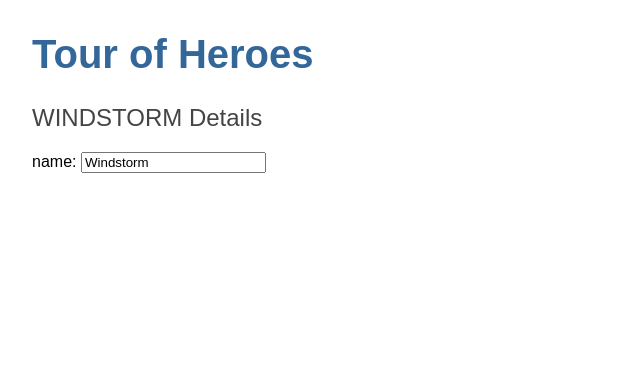
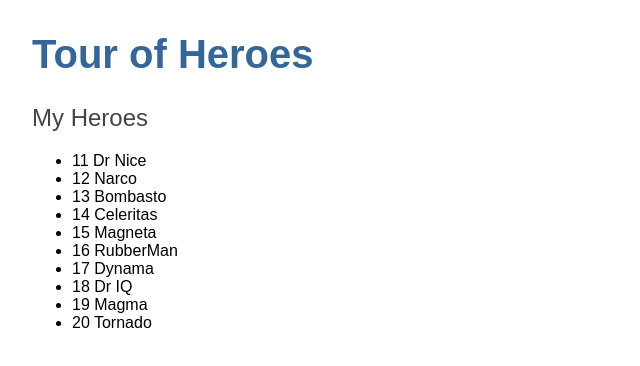
Before and after one commit to mitchell-atkinson/angular-tour-of-heroes, an Angular app in the folder angular-tour-of-heroes/: page / in a window 1280 px wide. Shown: the top 366 px of the page, without its empty margins (0-640 px from the left). Built offline with nearby package versions, Linux system fonts and the light colour scheme.

Commit message:
Added mock heroes and displays them using a ngFor

```diff
--- a/angular-tour-of-heroes/src/app/heroes/heroes.component.html
+++ b/angular-tour-of-heroes/src/app/heroes/heroes.component.html
@@ -1,6 +1,6 @@
-<h2>{{hero.name | uppercase}} Details</h2>
-<div>
-    <label>name:
-        <input [(ngModel)]="hero.name" placeholder="name"/>
-    </label>
-</div>
+<h2>My Heroes</h2>
+<ul class="heroes">
+  <li *ngFor="let hero of heroes">
+    <span class="badge">{{hero.id}}</span> {{hero.name}}
+  </li>
+</ul>
--- a/angular-tour-of-heroes/src/app/heroes/heroes.component.ts
+++ b/angular-tour-of-heroes/src/app/heroes/heroes.component.ts
@@ -1,5 +1,6 @@
 import { Component, OnInit } from '@angular/core';
 import { Hero } from '../hero';
+import { HEROES } from '../mock-heroes';
 
 @Component({
   selector: 'app-heroes',
@@ -12,6 +13,8 @@
     name: 'Windstorm'
   }
 
+  heroes = HEROES;
+
   constructor() { }
 
   ngOnInit(): void {
--- /dev/null
+++ b/angular-tour-of-heroes/src/app/mock-heroes.ts
@@ -0,0 +1,14 @@
+import { Hero } from './hero';
+
+export const HEROES: Hero[] = [
+    { id: 11, name: 'Dr Nice' },
+    { id: 12, name: 'Narco' },
+    { id: 13, name: 'Bombasto' },
+    { id: 14, name: 'Celeritas' },
+    { id: 15, name: 'Magneta' },
+    { id: 16, name: 'RubberMan' },
+    { id: 17, name: 'Dynama' },
+    { id: 18, name: 'Dr IQ' },
+    { id: 19, name: 'Magma' },
+    { id: 20, name: 'Tornado' }
+]
```
